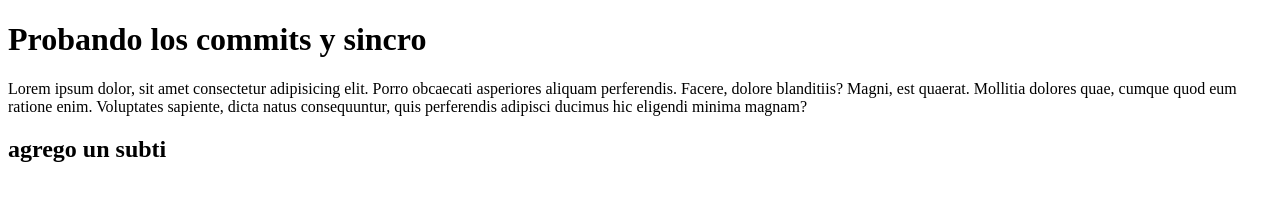
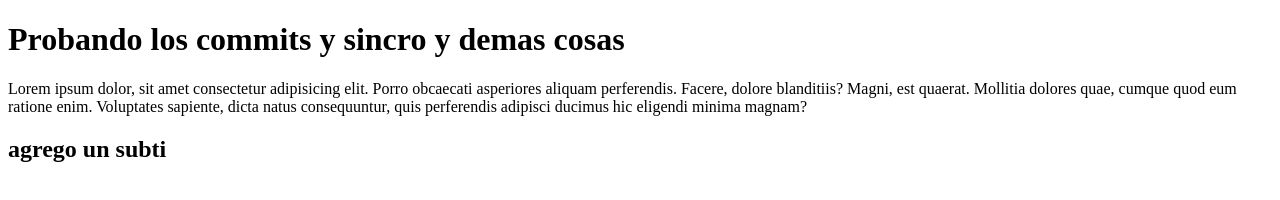
Before and after one commit to ArielMichelli/proyecto-git-41630, a plain HTML site: page index.html in a window 1280 px wide. Drawn offline with Linux system fonts and the light colour scheme.

Commit message:
update titulo

```diff
--- a/index.html
+++ b/index.html
@@ -7,7 +7,7 @@
     <title>Document</title>
 </head>
 <body>
-    <h1>Probando los commits y sincro</h1>
+    <h1>Probando los commits y sincro y demas cosas</h1>
     <p>Lorem ipsum dolor, sit amet consectetur adipisicing elit. Porro obcaecati asperiores aliquam perferendis. Facere, dolore blanditiis? Magni, est quaerat. Mollitia dolores quae, cumque quod eum ratione enim. Voluptates sapiente, dicta natus consequuntur, quis perferendis adipisci ducimus hic eligendi minima magnam?</p>
     <h2>agrego un subti </h2>
     </body>
```
